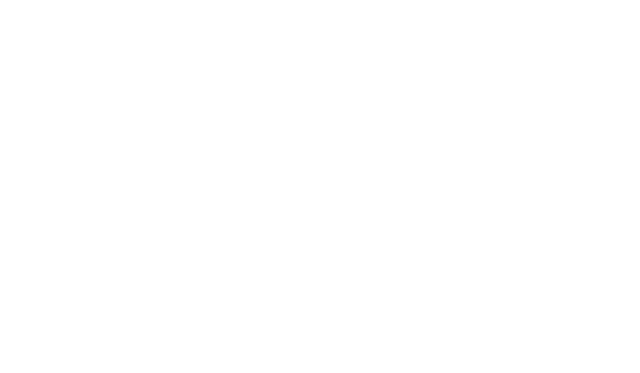
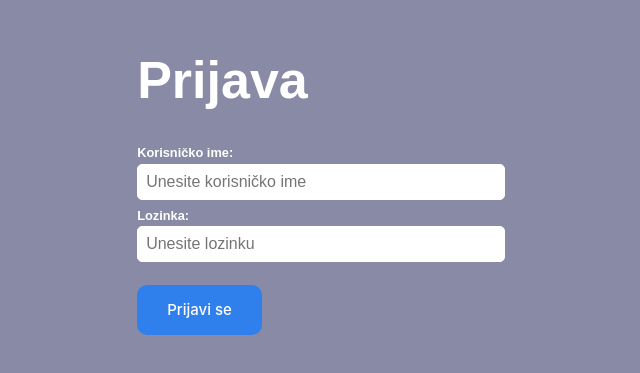
Before and after one commit to AntonioMisic77/PROGI, a React (Create React App) app in the folder MapTasker/Frontend/: page /login in a window 1280 px wide. Before the commit this address had no page. Shown: the part 225-598 px from the top of the page, without its empty margins (328-968 px from the left). Built offline with nearby package versions, Linux system fonts and the light colour scheme.

Commit message:
Add login page

```diff
--- a/MapTasker/Frontend/src/components/App/App.tsx
+++ b/MapTasker/Frontend/src/components/App/App.tsx
@@ -5,12 +5,14 @@
    Routes,
  } from "react-router-dom";
 
+import LoginPage from '../../pages/Login/LoginPage';
 import RegisterPage from '../../pages/Registration/RegisterPage';
 
 function App() {
    return (
       <Router>
          <Routes>
+            <Route path="/login" element={<LoginPage/>}/>
             <Route path="/register" element={<RegisterPage/>}/>
             <Route path="/" element={<h1>Za Emin homepage</h1>}/>
          </Routes>
--- /dev/null
+++ b/MapTasker/Frontend/src/components/LoginForm/LoginForm.css
@@ -0,0 +1,36 @@
+.login-header {
+   font-family: Arial, Helvetica, sans-serif;
+}
+
+.submit-button {
+   appearance: none;
+   backface-visibility: hidden;
+   background-color: #2f80ed;
+   border-radius: 10px;
+   border-style: none;
+   box-shadow: none;
+   box-sizing: border-box;
+   color: #fff;
+   cursor: pointer;
+   display: inline-block;
+   font-family: Inter, -apple-system, system-ui, "Segoe UI", Helvetica, Arial, sans-serif;
+   font-size: 15px;
+   font-weight: 500;
+   height: 50px;
+   letter-spacing: normal;
+   line-height: 1.5;
+   margin-top: 1.5em;
+   outline: none;
+   overflow: hidden;
+   padding: 14px 30px;
+   position: relative;
+   text-align: center;
+   text-decoration: none;
+   transform: translate3d(0, 0, 0);
+   transition: all .3s;
+   user-select: none;
+   -webkit-user-select: none;
+   touch-action: manipulation;
+   vertical-align: top;
+   white-space: nowrap;
+}
--- /dev/null
+++ b/MapTasker/Frontend/src/components/LoginForm/LoginForm.tsx
@@ -0,0 +1,37 @@
+import * as React from 'react';
+import { Form, Formik } from "formik";
+import FormInput from "../FormInput/FormInput";
+
+import "./LoginForm.css"
+
+const LoginForm = () => {
+
+   return (
+      <Formik initialValues={{ username: "", password: "" }}
+         onSubmit={async (values) => {
+            console.log(values);
+         }}
+         >
+         <Form>
+            <h1 className="login-header">Prijava</h1>
+            <FormInput
+               label="Korisničko ime:"
+               name="username"
+               type="text"
+               placeholder="Unesite korisničko ime"
+            />
+
+            <FormInput
+               label="Lozinka:"
+               name="password"
+               type="password"
+               placeholder="Unesite lozinku"
+            />
+            <button type='submit' className='submit-button'>Prijavi se</button>
+         </Form>
+      </Formik>
+
+   )
+}
+
+export default LoginForm;
--- /dev/null
+++ b/MapTasker/Frontend/src/pages/Login/LoginPage.css
@@ -0,0 +1,10 @@
+.login-page {
+   background-color: #888aa6;
+   min-height: 100vh;
+   display: flex;
+   flex-direction: column;
+   align-items: center;
+   justify-content: center;
+   font-size: calc(10px + 2vmin);
+   color: white;
+ }
--- /dev/null
+++ b/MapTasker/Frontend/src/pages/Login/LoginPage.tsx
@@ -0,0 +1,14 @@
+import React from "react";
+import LoginForm from "../../components/LoginForm/LoginForm";
+
+import "./LoginPage.css"
+
+const LoginPage = () => {
+   return (
+      <div className="login-page">
+         <LoginForm/>
+      </div>
+   );
+}
+
+export default LoginPage;
```
